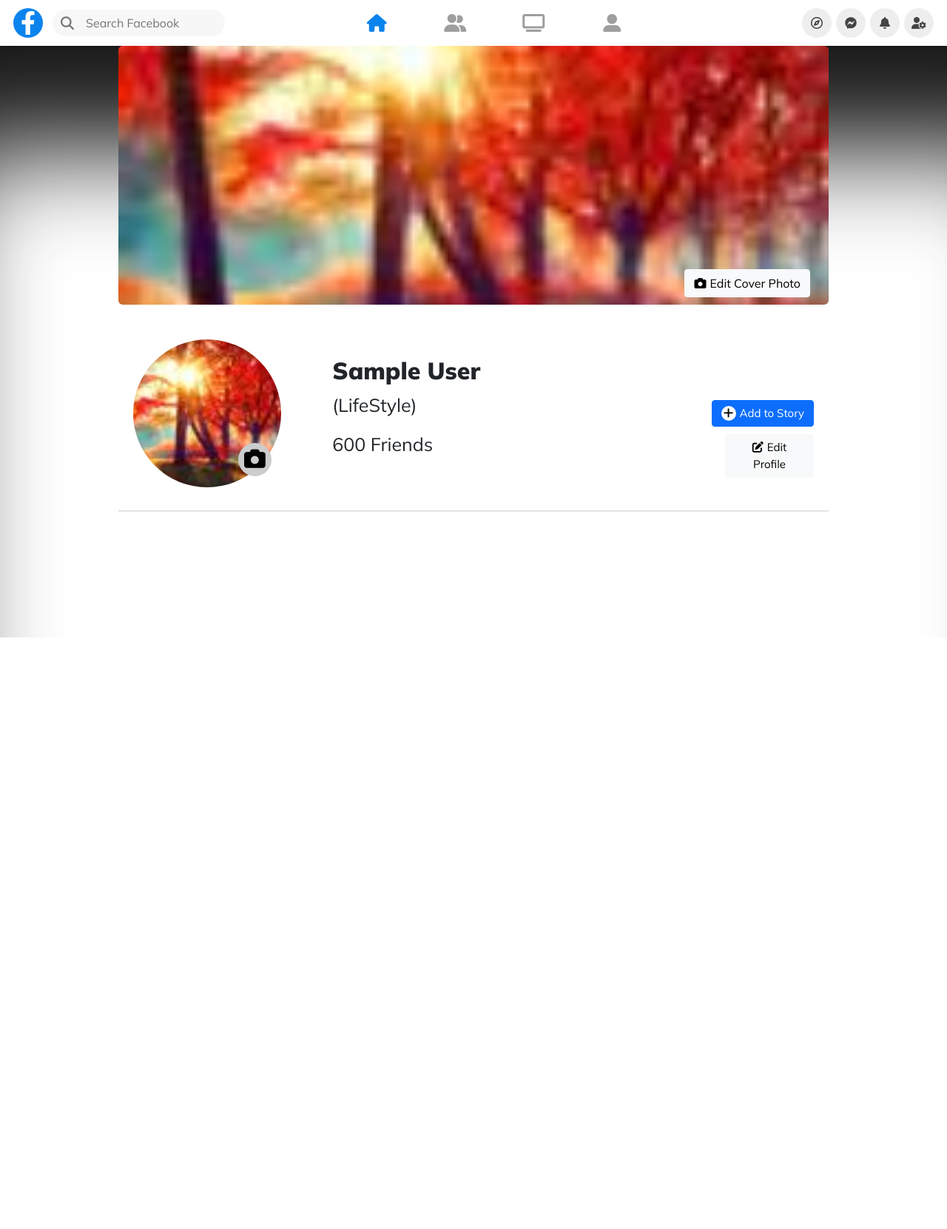
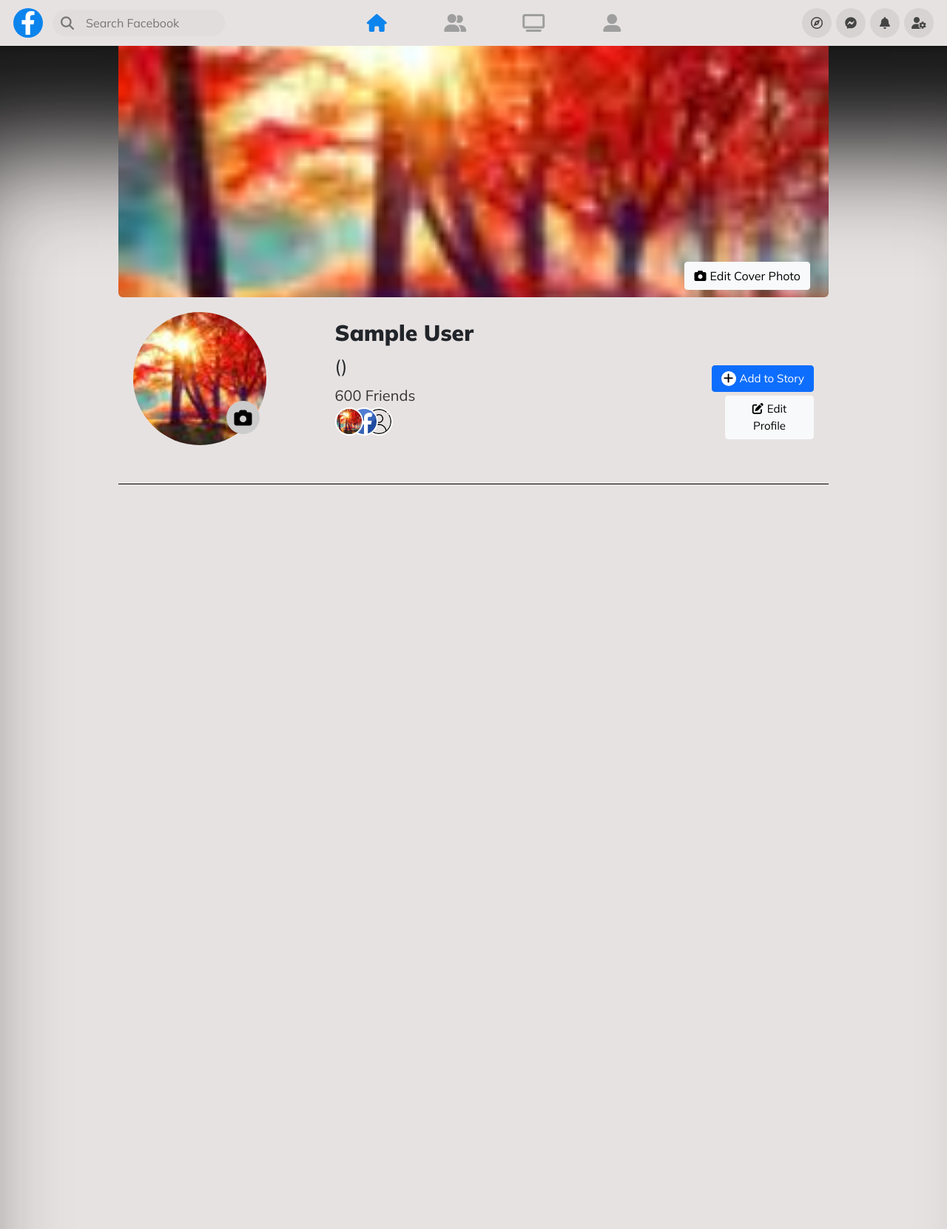
Before and after one commit to hwandev12/django-facebook-demo, a Django app: page /authenticate/profile/7964248a-20e5-4c50-825e-1e6b32f7b4f2/ in a window 1280 px wide. Shown: the whole page at 74% size. Before the commit the page ends 862 px from the top, so only its background shows below. Run offline with Django 4.2, Linux system fonts and the light colour scheme; the visitor is signed in with stand-in values (Sample User, id 1); parts of the project's set-up code (start-up, migrations or seed data) failed here and were passed over.

Commit message:
update profile page

```diff
--- a/static/css/profile.css
+++ b/static/css/profile.css
@@ -6,11 +6,12 @@
 
 body {
     font-family: 'Mulish', sans-serif;
+    background: rgb(231, 226, 226);
 }
 
 .wrapper-profile {
     width: 100%;
-    height: 100vh;
+    height: 200vh;
     box-shadow: 28px 200px 143px -98px rgba(0, 0, 0, 0.9) inset;
     -webkit-box-shadow: 28px 240px 143px -98px rgba(0, 0, 0, 0.9) inset;
     -moz-box-shadow: 28px 200px 143px -98px rgba(0, 0, 0, 0.9) inset;
@@ -19,14 +20,15 @@
 .top-cover-image {
     position: relative;
     width: 75%;
-    height: 350px;
+    height: 340px;
     margin-left: auto;
     margin-right: auto;
     background-repeat: no-repeat;
     background-size: cover;
     background-position: center;
     cursor: pointer;
-    border-radius: 6px;
+    border-bottom-left-radius: 6px;
+    border-bottom-right-radius: 6px;
 }
 
 .top-cover-image a {
@@ -47,15 +49,15 @@
     /* background-color: red; */
     margin-left: auto;
     margin-right: auto;
-    margin-top: 30px;
+    margin-top: 3px;
     margin-bottom: 50px;
     padding: 17px 20px;
-    border-bottom: 2px solid rgb(187, 183, 183, 0.4);
+    border-bottom: 1px solid rgb(0, 0, 0);
 }
 
 .avatar-radius {
-    width: 200px;
-    height: 200px;
+    width: 180px;
+    height: 180px;
     border-radius: 50%;
     background-repeat: no-repeat;
     background-size: cover;
@@ -67,9 +69,9 @@
 .fa-avatar-special {
     position: absolute;
     bottom: 15px;
-    right: 8px;
+    right: 4px;
     color: black;
-    font-size: 1.8rem;
+    font-size: 1.5rem;
     width: 45px;
     height: 45px;
     background-color: #ccc;
@@ -87,19 +89,27 @@
 }
 
 .top-cover-down-content-left {
-    width: 51%;
+    width: 50%;
     display: flex;
     justify-content: space-between;
-    align-items: center;
+    align-items: flex-start;
 }
 .top-cover-down-content-left h2{
     font-weight: 900;
     text-transform: capitalize;
+    font-size: 30px;
 }
 .top-cover-down-content-left p{
     font-weight: 400;
     text-transform: capitalize;
     font-size: 25px;
+    margin-bottom: 0px !important;
+}
+
+.top-cover-down-content-left a {
+    text-decoration: none;
+    font-size: 20px;
+    color: #333;
 }
 
 .fa-plus{
@@ -125,10 +135,39 @@
 .top-cover-down-content-right a:nth-child(2) {
     position: absolute;
     right: 20px;
-    top: 145px;
+    top: 130px;
     width: 120px;
     font-size: 15px;
 }
 .top-cover-down-content-right a:nth-child(1) {
     font-size: 15px;
 }
+
+.top-cover-down-right-inner img {
+    border-radius: 50%;
+    width: 38px;
+    height: 38px;
+    border: 2px solid white;
+}
+
+.top-cover-down-right-inner{
+    position: relative;
+    top: 10px;
+}
+
+.top-cover-down-right-inner a:nth-child(4) {
+    display: inline-block;
+    z-index: 3 !important;
+    position: absolute;
+}
+
+.top-cover-down-right-inner a:nth-child(5) {
+    position: absolute;
+    left: 20px;
+    z-index: 1;
+}
+.top-cover-down-right-inner a:nth-child(6) {
+    position: absolute;
+    left: 40px;
+    z-index: -1;
+}
--- a/templates/account/profile.html
+++ b/templates/account/profile.html
@@ -29,10 +29,13 @@
                     <div class="avatar-radius" style="background-image: url({{ user.profile.avatar.url }});">
                         <i class="fa-solid fa-camera fa-avatar-special"></i>
                     </div>
-                   <div>
+                   <div class="top-cover-down-right-inner">
                         <h2>{{ user.first_name }} {{ user.last_name }}</h2>
-                        <p>(LifeStyle)</p>
-                        <p>600 friends</p>
+                        <p>({{ user.profile.bio }})</p>
+                        <p><a href="#">600 friends</a></p>
+                        <a href="#"><img src="{% static 'images/nature.jpg' %}" alt="" width="30"></a>
+                        <a href="#"><img src="{% static 'images/facebook.png' %}" alt="" width="30"></a>
+                        <a href="#"><img src="{% static 'images/user.png' %}" alt="" width="30"></a>
                    </div>
                 </div>
                 <div class="top-cover-down-content-right">
```
Also changed, not shown: media/profile/book_m7tGAI9.jpg (added), static/images/user.png (added).
